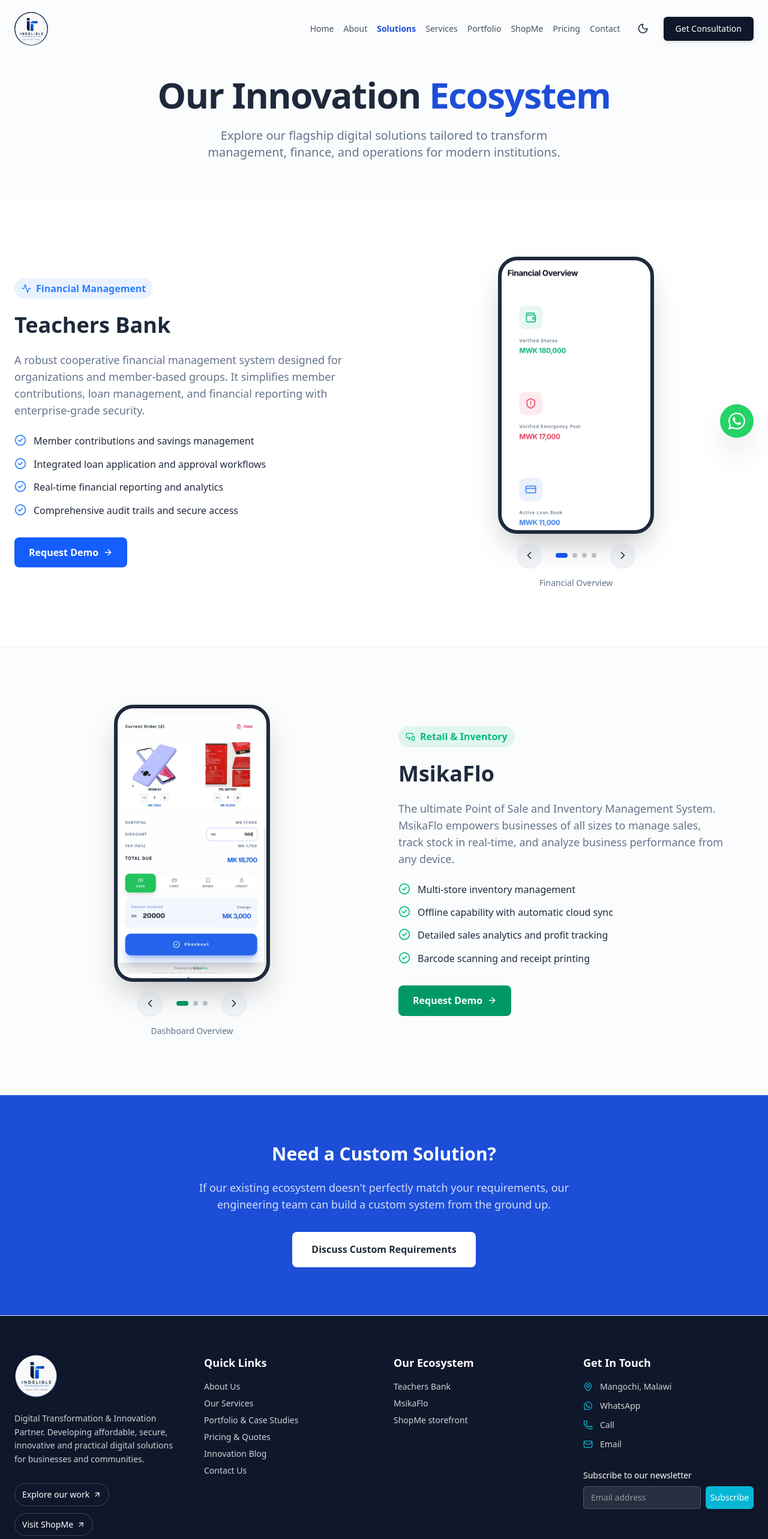
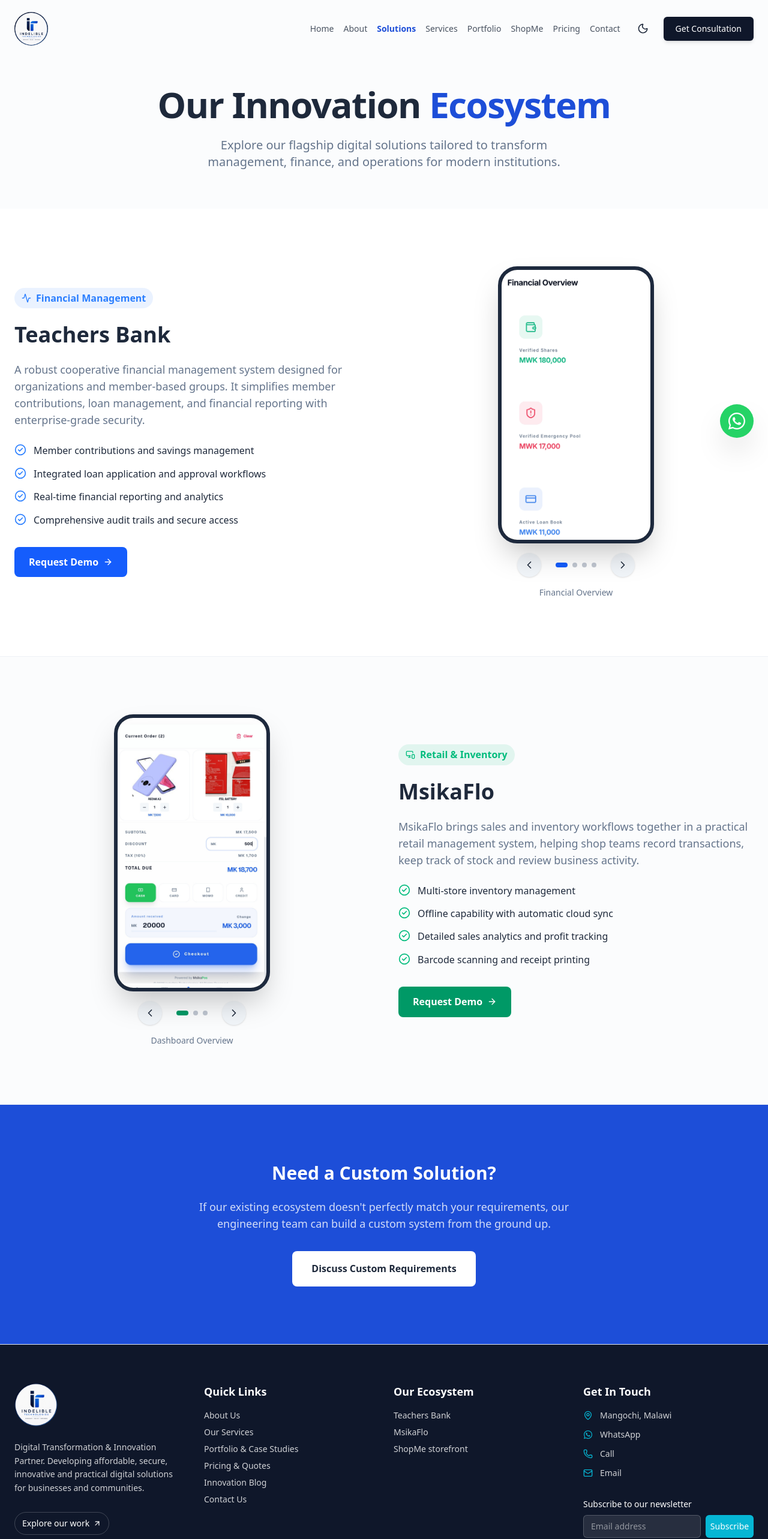
Before and after one commit to Indelible-cpu/MyWebsite, a Next.js app: page /solutions in a window 1280 px wide. Shown: the top 2566 px of the page at 60% size. Built offline with nearby package versions, Linux system fonts and the light colour scheme.

Commit message:
Polish solution-page spacing and MsikaFlo description

```diff
--- a/app/solutions/page.tsx
+++ b/app/solutions/page.tsx
@@ -12,7 +12,7 @@
   { src: "/images/tb-report-full.jpg", alt: "Financial Report" },
 ];
 
-// MsikaFlo placeholders — swap with real screenshots when ready
+// Existing screenshot assets are retained to preserve working image paths.
 const msikaImages = [
   { src: "/images/msikapos-dashboard.jpg", alt: "Dashboard Overview" },
   { src: "/images/msikapos-sales.jpg", alt: "Sales Screen" },
@@ -23,7 +23,7 @@
   return (
     <>
       {/* HEADER SECTION */}
-      <section className="pt-32 pb-16 bg-muted/30">
+      <section className="bg-muted/30 pt-32 pb-14 sm:pt-36 sm:pb-16">
         <div className="container mx-auto px-4 text-center">
           <m.h1
             initial={{ opacity: 0, y: 20 }}
@@ -45,9 +45,9 @@
       </section>
 
       {/* TEACHERS BANK */}
-      <section id="teachersbank" className="py-24">
+      <section id="teachersbank" className="py-16 sm:py-20 lg:py-24">
         <div className="container mx-auto px-4 md:px-6">
-          <div className="grid md:grid-cols-2 gap-12 items-center">
+          <div className="grid items-center gap-8 md:grid-cols-2 lg:gap-12">
             <m.div
               initial={{ opacity: 0, x: -20 }}
               whileInView={{ opacity: 1, x: 0 }}
@@ -87,7 +87,7 @@
       </section>
 
       {/* MSIKAFLO */}
-      <section id="msikaflo" className="py-24 bg-muted/30 border-y border-border/50">
+      <section id="msikaflo" className="border-y border-border/50 bg-muted/30 py-16 sm:py-20 lg:py-24">
         <div className="container mx-auto px-4 md:px-6">
           <div className="grid md:grid-cols-2 gap-12 items-center">
             <m.div
@@ -111,7 +111,7 @@
               </div>
               <h2 className="text-3xl md:text-4xl font-bold mb-6">MsikaFlo</h2>
               <p className="text-lg text-muted-foreground mb-6">
-                The ultimate Point of Sale and Inventory Management System. MsikaFlo empowers businesses of all sizes to manage sales, track stock in real-time, and analyze business performance from any device.
+                MsikaFlo brings sales and inventory workflows together in a practical retail management system, helping shop teams record transactions, keep track of stock and review business activity.
               </p>
               <ul className="space-y-3 mb-8">
                 {["Multi-store inventory management", "Offline capability with automatic cloud sync", "Detailed sales analytics and profit tracking", "Barcode scanning and receipt printing"].map((feature, i) => (
@@ -130,7 +130,7 @@
       </section>
 
       {/* CTA */}
-      <section className="py-20 bg-secondary text-secondary-foreground text-center">
+      <section className="bg-secondary py-16 text-center text-secondary-foreground sm:py-20 lg:py-24">
         <div className="container mx-auto px-4">
           <h2 className="text-3xl font-bold mb-6">Need a Custom Solution?</h2>
           <p className="text-lg text-secondary-foreground/80 mb-8 max-w-2xl mx-auto">
```
